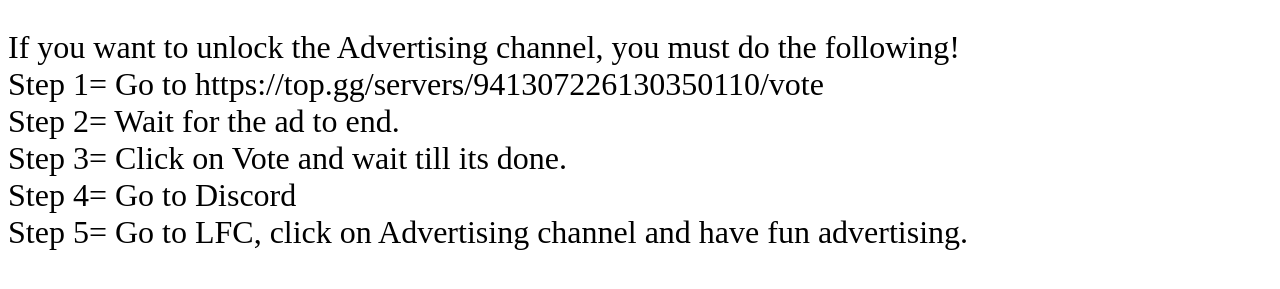
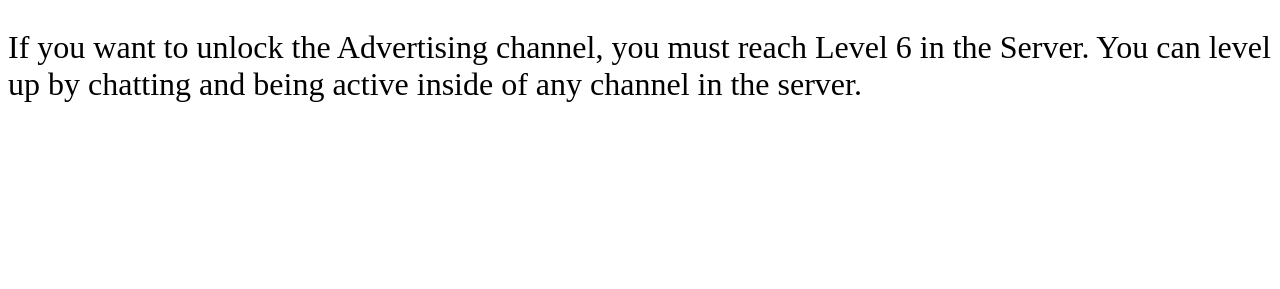
Before and after one commit to OrangieTheFur/localfurrycon, a plain HTML site: page advertising.html in a window 1280 px wide. Shown: the part 223-512 px from the top of the page. Drawn offline with Linux system fonts and the light colour scheme.

Commit message:
Update advertising.html

```diff
--- a/advertising.html
+++ b/advertising.html
@@ -14,13 +14,7 @@
 
     <font size="6">
       <p>
-        If you want to unlock the Advertising channel, you must do the following!<br>
-
-      Step 1= Go to https://top.gg/servers/941307226130350110/vote<br>
-      Step 2= Wait for the ad to end.<br>
-      Step 3= Click on Vote and wait till its done.<br>
-      Step 4= Go to Discord<br>
-      Step 5= Go to LFC, click on Advertising channel and have fun advertising.
+        If you want to unlock the Advertising channel, you must reach Level 6 in the Server. You can level up by chatting and being active inside of any channel in the server.
       </p>
     </font>
   </div>
```
